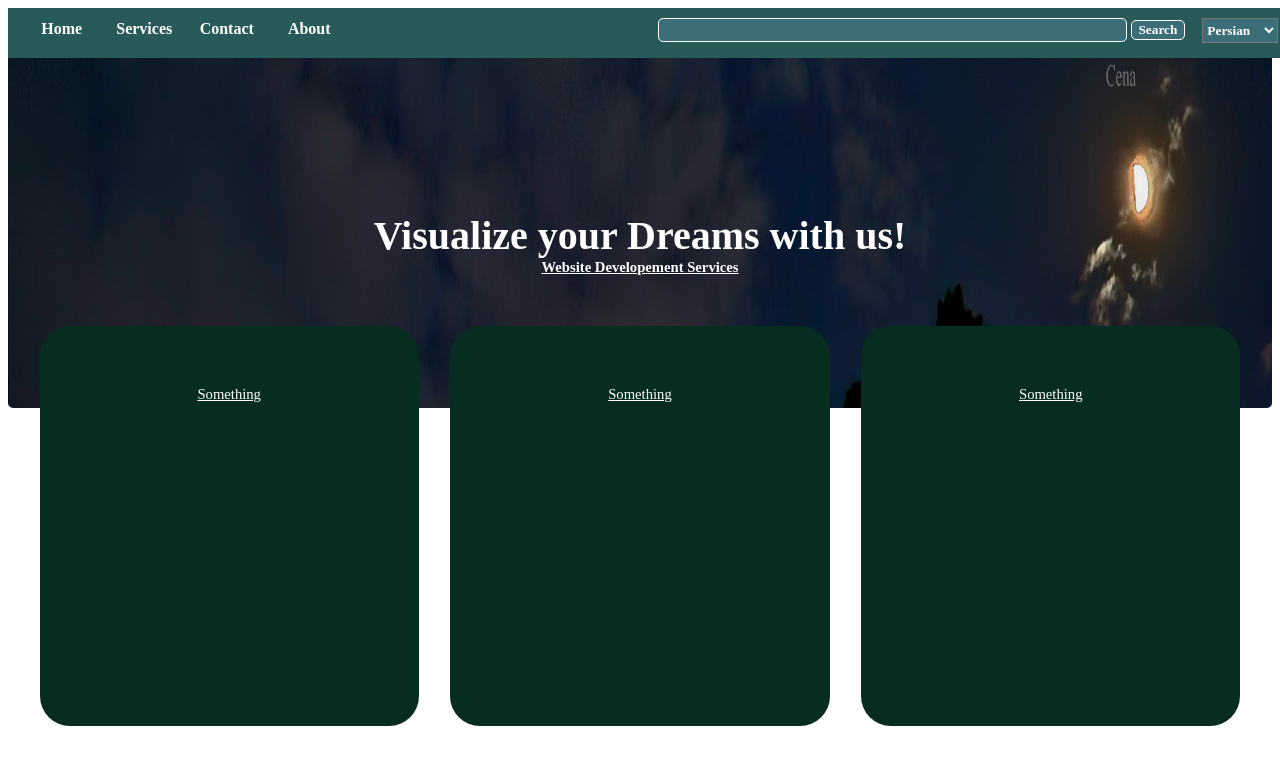
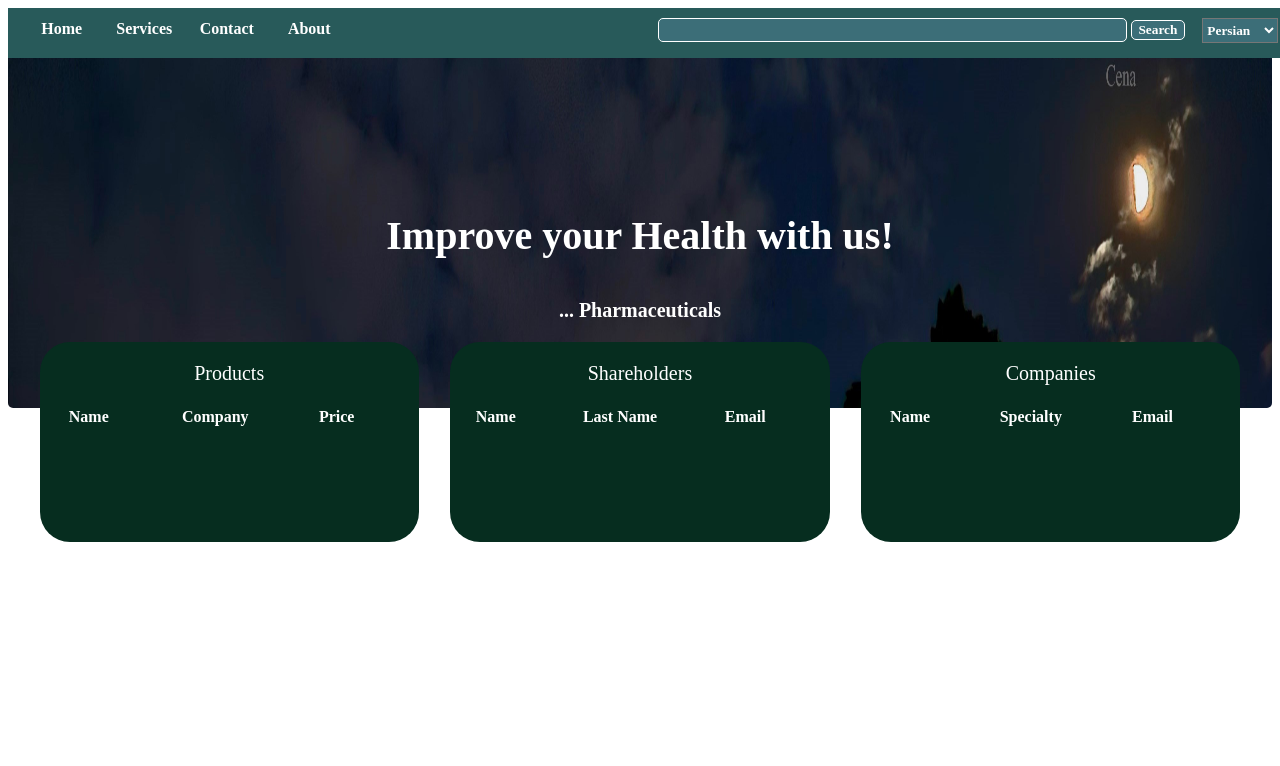
Before and after one commit to Cena980/Pharmatceutical-Import-and-Distribution-System, a PHP site: page /Home.html in a window 1280 px wide. Shown: the top 766 px of the page. Run offline with PHP 8.4, Linux system fonts and the light colour scheme; lists and menus that the app fills with data are empty.

Commit message:
front end home page tables added

```diff
--- a/Front End/Home.html
+++ b/Front End/Home.html
@@ -42,23 +42,59 @@
 
         <div id="main">
             <div id="top">
-                <img src="cover.jpg" id="cover">
+                <img src="cover.jpg" id="cover" alt="Cover">
                 <div class="in">
-                    <p class="desc">Visualize your Dreams with us!</p>
+                    <p class="desc">Improve your Health with us!</p>
                 </div>
                 <div class="in" id="under">
-                    <p class="title">Website Developement Services</p>
+                    <p class="title">... Pharmaceuticals</p>
                 </div>
             </div>
             <div id="mid">
                 <div class="mid">
-                    <p class="title">Something</p>
+                    <p class="title">Products</p>
+                    <table class="data">
+                        <tr>
+                            <th class="info">Name</th>
+                            <th class="info">Company</th>
+                            <th class="info">Price</th>
+                        </tr>
+                        <tr>
+                            <td class="info"></td>
+                            <td class="info"></td>
+                            <td class="info"></td>
+                        </tr>
+                    </table>
                 </div>
                 <div class="mid">
-                    <p class="title">Something</p>
+                    <p class="title">Shareholders</p>
+                    <table class="data">
+                        <tr>
+                            <th class="info">Name</th>
+                            <th class="info">Last Name</th>
+                            <th class="info">Email</th>
+                        </tr>
+                        <tr>
+                            <td class="info"></td>
+                            <td class="info"></td>
+                            <td class="info"></td>
+                        </tr>
+                    </table>
                 </div>
                 <div class="mid">
-                    <p class="title">Something</p>
+                    <p class="title">Companies</p>
+                    <table class="data">
+                        <tr>
+                            <th class="info">Name</th>
+                            <th class="info">Specialty</th>
+                            <th class="info">Email</th>
+                        </tr>
+                        <tr>
+                            <td class="info"></td>
+                            <td class="info"></td>
+                            <td class="info"></td>
+                        </tr>
+                    </table>
                 </div>
             </div>
             <div id="low">
--- a/Front End/home.css
+++ b/Front End/home.css
@@ -4,10 +4,6 @@
     position: fixed;
     background-color: rgb(40, 90, 90);
     height: 50px;
-    /*margin-top: -7.5px;
-    margin-left: -7.5px;
-    margin-right: -7.5px;
-    position: sticky;*/
 }
 .barr {
     width: 50%;
@@ -100,10 +96,9 @@ a {
 
 }
 .title {
-    font-size: 11pt;
-    margin-top: -40px;
-    margin-bottom: 50px;
-    text-decoration: underline;
+    font-size: 15pt;
+
+    text-decoration:double;
 }
 .desc {
     font-size: 30pt;
@@ -115,7 +110,7 @@ a {
 }
 .mid {
     width: 30%;
-    height: 300px;
+    height: 200px;
     margin-left: 2.5%;
     background-color: rgb(6, 45, 31);
     color: white;
@@ -123,7 +118,7 @@ a {
     font-size: 14;
     border-radius: 30px;
     text-align: center;
-    padding-top: 100px;
+
 }
 #low {
     height: 300px;
@@ -142,3 +137,9 @@ a {
     margin: 10px;
     width: 30%;
 }
+.data {
+    width: 90%;
+}
+.info {
+
+}
```
